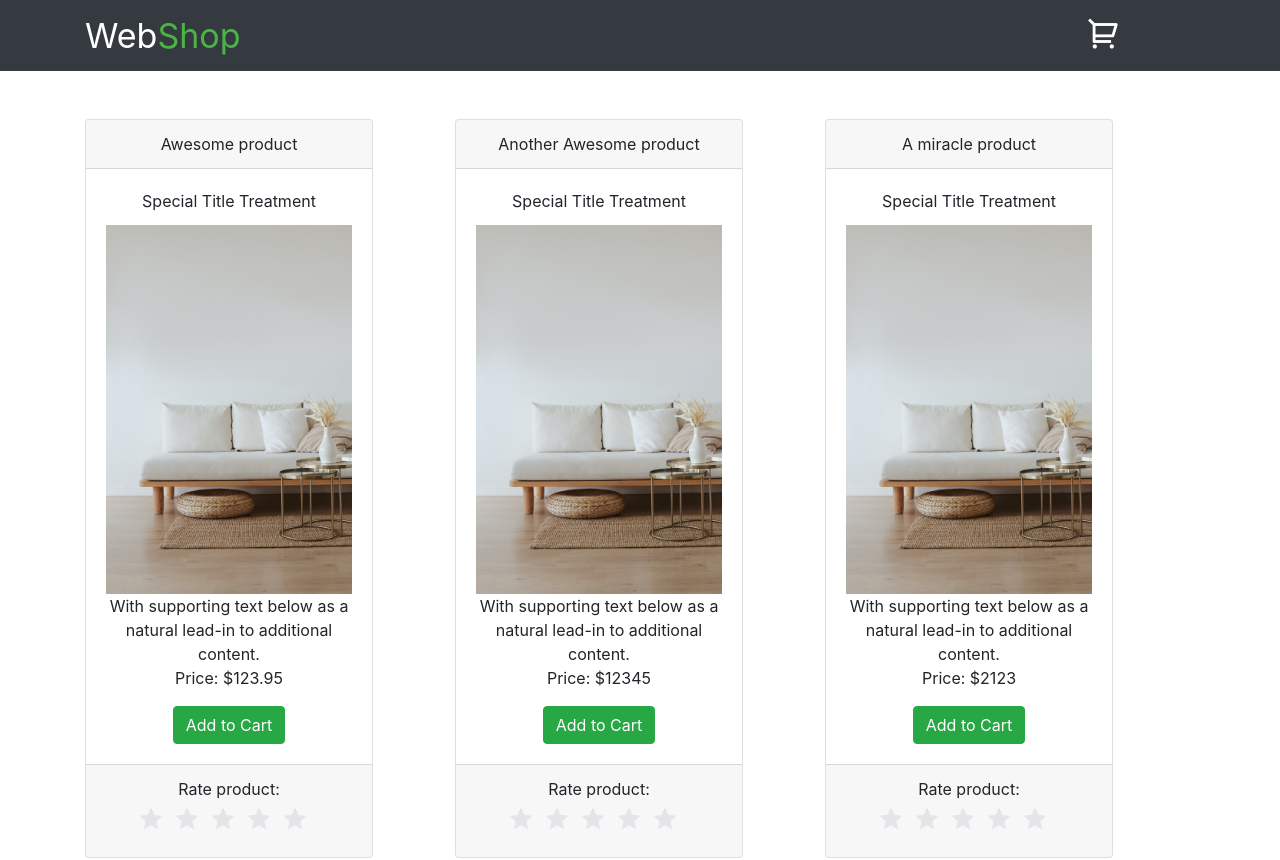
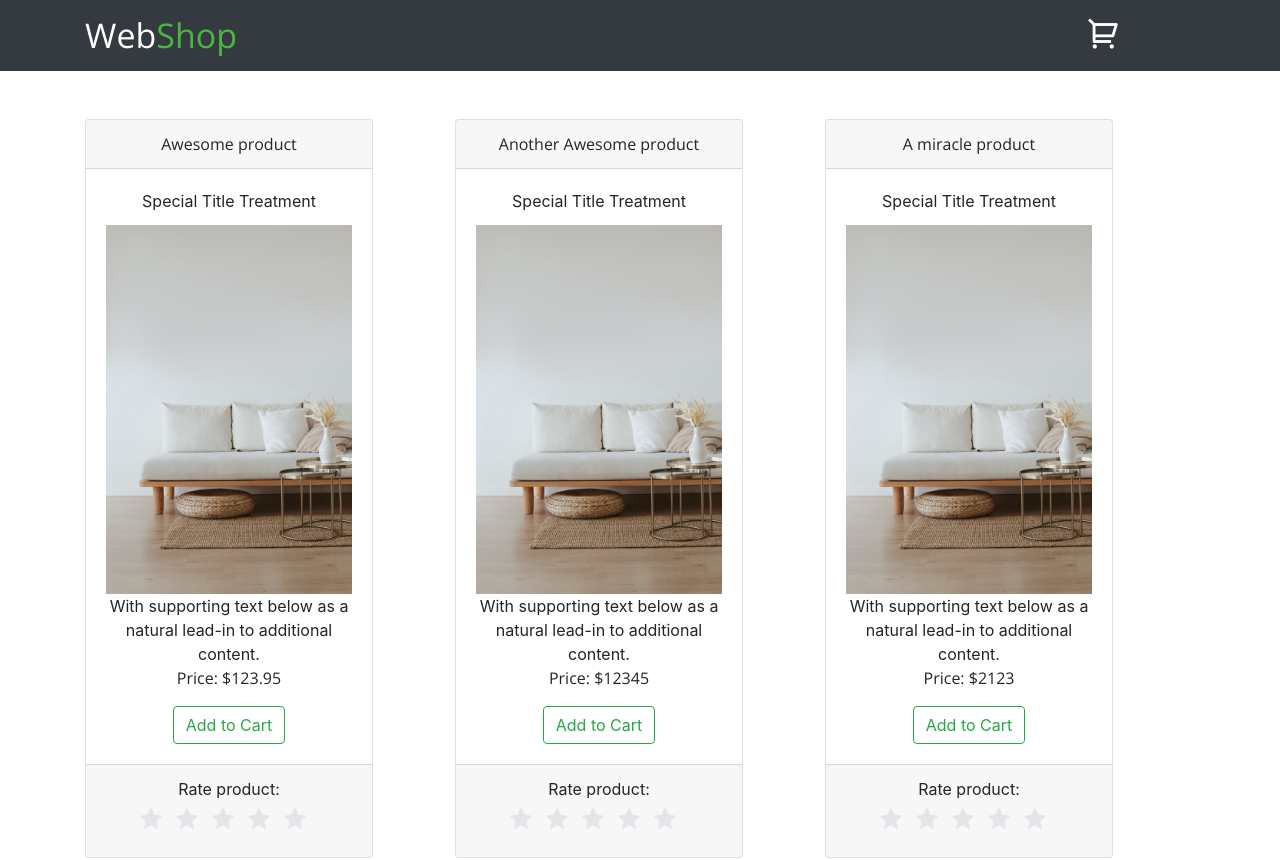
Before and after one commit to andols-dev/webshop, a React (Create React App) app: page / in a window 1280 px wide. Shown: the top 860 px of the page. Built offline with nearby package versions, Linux system fonts and the light colour scheme.

Commit message:
changed font family, change buttons to have outline instead of bg as default

```diff
--- a/public/index.html
+++ b/public/index.html
@@ -4,6 +4,7 @@
     <meta charset="utf-8" />
     <link rel="icon" href="%PUBLIC_URL%/favicon.ico" />
     <link href="https://cdn.jsdelivr.net/npm/remixicon@2.5.0/fonts/remixicon.css" rel="stylesheet">
+    <link href="https://fonts.googleapis.com/css2?family=Open+Sans:wght@300&display=swap" rel="stylesheet">
     <meta name="viewport" content="width=device-width, initial-scale=1" />
     <meta name="theme-color" content="#000000" />
     <meta
--- a/src/App.css
+++ b/src/App.css
@@ -31,17 +31,19 @@ a:hover {
   margin-right: "174px";
 }
 Nav {
-    position: relative;
+  position: relative;
 }
 .rounded-circle {
-    position: absolute;
-    margin-left: 23px;;
-    width:25px;
-    height:25px;
-    text-align: center;
-
+  position: absolute;
+  margin-left: 23px;
+  width: 25px;
+  height: 25px;
+  text-align: center;
 }
 
+body, a,span {
+  font-family: "Open Sans", sans-serif;
+}
 @media only screen and (min-width: 768px) {
   .card {
     width: 18rem;
--- a/src/components/ProductCard.js
+++ b/src/components/ProductCard.js
@@ -72,7 +72,7 @@ export default function ProductCard({ Title, Price, Img, Id, isFavorite,Product}
           <br></br>
           <span className="mt-1">Price: ${Price}</span>
         </CardText>
-        <Button color="success" onClick={() => addToCart(Product)}>
+        <Button outline color="success" onClick={() => addToCart(Product)}>
           Add to Cart
         </Button>
       </CardBody>
```
